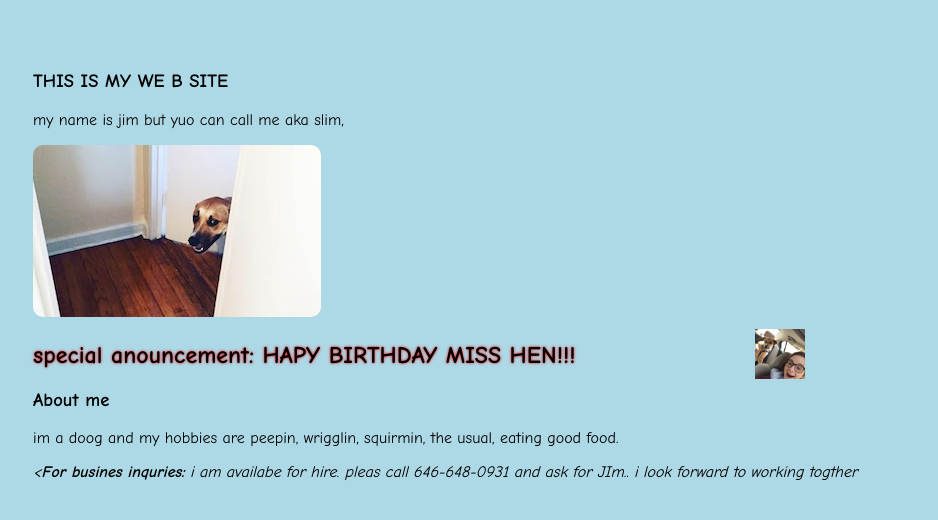
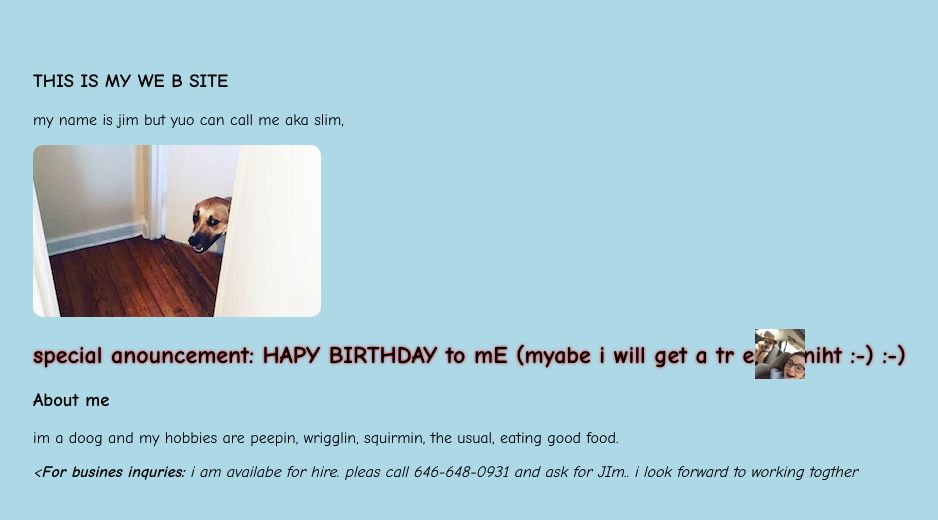
Before and after one commit to SlimJimTheDoog/SlimJimTheDoog.github.io, a plain HTML site: page index.html in a window 1280 px wide. Shown: the whole page, without its empty margins (267-1205 px from the left). Drawn offline with Linux system fonts and the light colour scheme.

Commit message:
birthday

```diff
--- a/index.html
+++ b/index.html
@@ -16,7 +16,7 @@
 
 		<img src="Jim headshot.jpg">
 
-		<h2>special anouncement: HAPY BIRTHDAY MISS HEN!!!</h2>
+		<h2>special anouncement: HAPY BIRTHDAY to mE (myabe i will get a tr eat toniht :-) :-)</h2>
 
 		<img id="jim" src="Jim.jpg" height="50px" width="50px">
 
```
